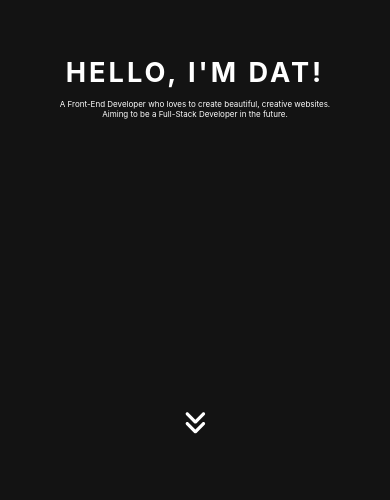
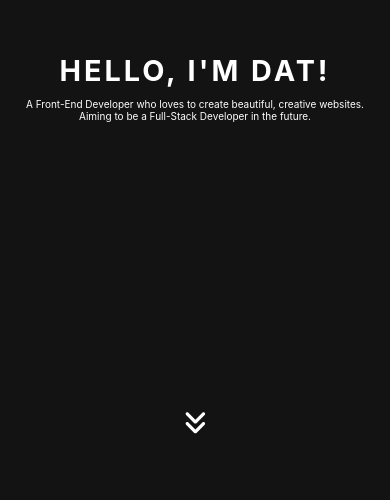
Before and after one commit to yuka166/introduce, a React (Create React App) app: page / in a window 390 px wide. Shown: the part 344-844 px from the top of the page. Built offline with nearby package versions, Linux system fonts and the light colour scheme.

Commit message:
Change font size

```diff
--- a/src/App.css
+++ b/src/App.css
@@ -26,7 +26,6 @@
 .primary-desc {
     font-size: 20px;
     text-align: center;
-    padding: 0 20px;
 }
 
 @media screen and (max-width: 660px) {
@@ -41,11 +40,11 @@
 
 @media screen and (max-width: 400px) {
     .title {
-        font-size: 1.7em;
+        font-size: 1.8em;
     }
 
     .primary-desc {
-        font-size: 8px;
+        font-size: 10px;
     }
 }
 
```
